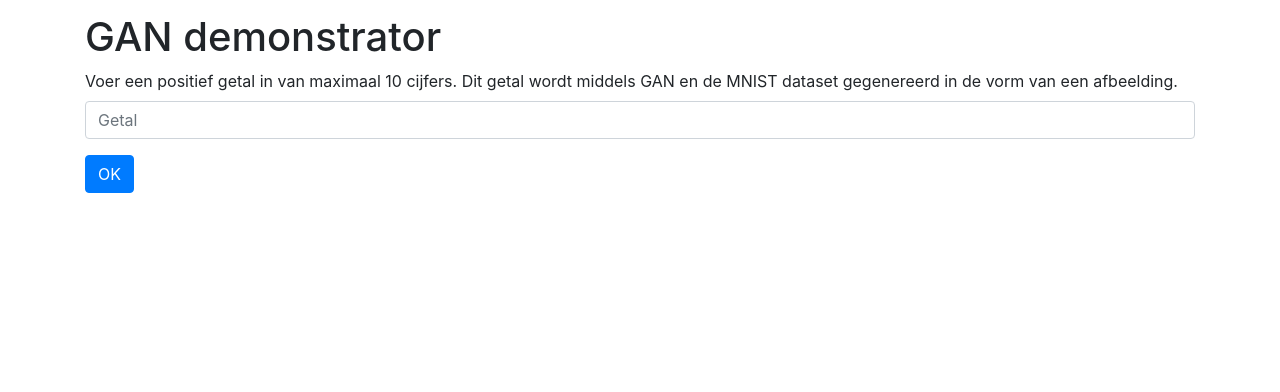
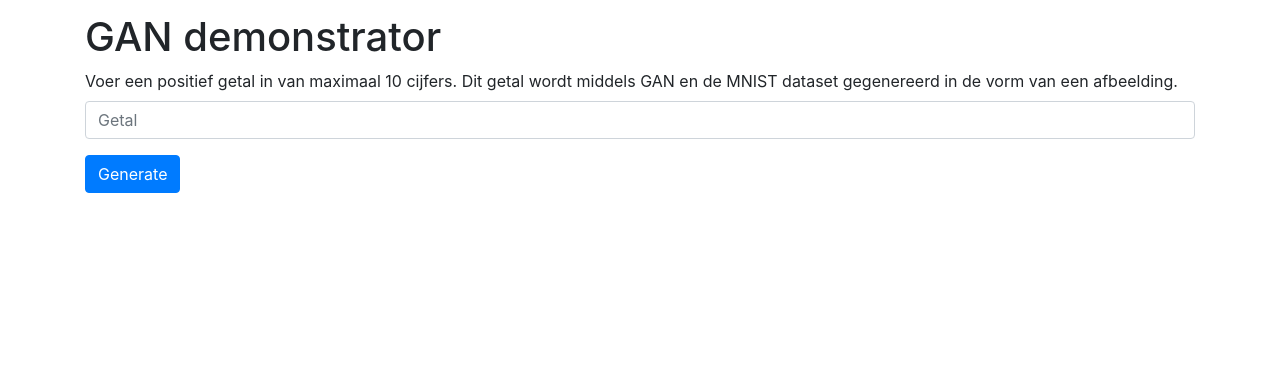
Before and after one commit to NielsCodes/BD02-GAN, a Flask app: page / in a window 1280 px wide. Shown: the part 56-448 px from the top of the page. Run offline with Flask 2, Linux system fonts and the light colour scheme; some libraries are stand-ins or nearby versions.

Commit message:
Update HTML meta info

```diff
--- a/frontend/templates/base.html
+++ b/frontend/templates/base.html
@@ -7,6 +7,12 @@
         <script type="text/javascript" src="http://ajax.googleapis.com/ajax/libs/jquery/1.6.2/jquery.min.js"></script>
 
         <title>{% block title %}{% endblock %}</title>
+
+        <meta name="viewport" content="width=device-width, initial-scale=1.0">
+        <meta name="author" content="Niels Kersic, Rade Grbic, Dimitri Batchev, Wilbert van de Westerlo">
+        <meta name="description" content="A General Adversarial Network demo using the MNIST dataset">
+
+        <link rel="shortcut icon" href="static/zuyd.png" type="image/png">
     </head>
     <body>
         <header>
--- a/frontend/templates/index.html
+++ b/frontend/templates/index.html
@@ -26,7 +26,7 @@
     <input type="number" min="0" minlength="1" maxlength="10" class="form-control" name="input" placeholder="Getal">
   </div>
 
-  <button type="submit" class="btn btn-primary" onclick="showLoader()">OK</button>
+  <button type="submit" class="btn btn-primary" onclick="showLoader()">Generate</button>
 </form>
 
 <br>
```
Also changed, not shown: frontend/static/zuyd.png (added), 1 other file.
